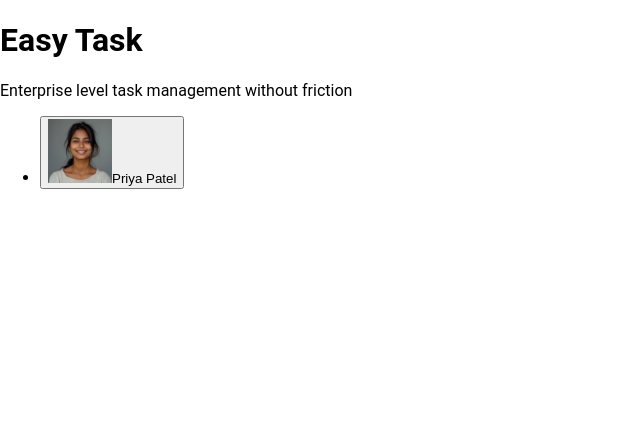
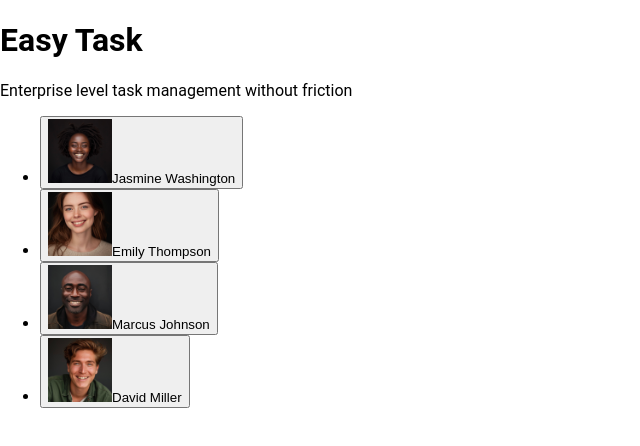
Before and after one commit to farooq-teqniqly/udacity-angular, an Angular app in the folder todo/: page / in a window 1280 px wide. Shown: the top 446 px of the page, without its empty margins (0-640 px from the left). Built offline with nearby package versions, Linux system fonts and the light colour scheme.

Commit message:
refactor: User component uses inputs.

```diff
--- a/todo/src/app/app.component.html
+++ b/todo/src/app/app.component.html
@@ -2,7 +2,16 @@
 <main>
   <ul id="users">
     <li>
-      <app-user />
+      <app-user [avatar]="users[0].avatar" [name]="users[0].name" />
+    </li>
+    <li>
+      <app-user [avatar]="users[1].avatar" [name]="users[1].name" />
+    </li>
+    <li>
+      <app-user [avatar]="users[2].avatar" [name]="users[2].name" />
+    </li>
+    <li>
+      <app-user [avatar]="users[3].avatar" [name]="users[3].name" />
     </li>
   </ul>
 </main>
--- a/todo/src/app/app.component.ts
+++ b/todo/src/app/app.component.ts
@@ -3,6 +3,7 @@
 import { Component } from "@angular/core";
 import { HeaderComponent } from "./header/header.component";
 import { UserComponent } from "./user/user.component";
+import { DUMMY_USERS } from "./dummy-users";
 
 @Component({
   selector: "app-root",
@@ -10,4 +11,6 @@
   templateUrl: "./app.component.html",
   styleUrl: "./app.component.css",
 })
-export class AppComponent {}
+export class AppComponent {
+  users = DUMMY_USERS;
+}
--- a/todo/src/app/user/user.component.html
+++ b/todo/src/app/user/user.component.html
@@ -1,6 +1,6 @@
 <div>
-  <button (click)="onSelectUser()">
-    <img ngSrc="{{ imagePath() }}" width="64" height="64" [alt]="name()" />
-    <span>{{ name() }}</span>
+  <button>
+    <img ngSrc="{{ imagePath }}" width="64" height="64" [alt]="name" />
+    <span>{{ name }}</span>
   </button>
 </div>
--- a/todo/src/app/user/user.component.ts
+++ b/todo/src/app/user/user.component.ts
@@ -1,9 +1,5 @@
-import { Component, signal, computed } from "@angular/core";
-import { DUMMY_USERS } from "../dummy-users";
+import { Component, Input } from "@angular/core";
 import { NgOptimizedImage } from "@angular/common";
-
-const randomIndex = () => Math.floor(Math.random() * DUMMY_USERS.length);
-const randomUser = () => DUMMY_USERS[randomIndex()];
 
 @Component({
   selector: "app-user",
@@ -13,11 +9,10 @@
   styleUrl: "./user.component.css",
 })
 export class UserComponent {
-  selectedUser = signal(randomUser());
-  imagePath = computed(() => "assets/users/" + this.selectedUser().avatar);
-  name = computed(() => this.selectedUser().name);
+  @Input() avatar!: string;
+  @Input() name!: string;
 
-  onSelectUser() {
-    this.selectedUser.set(randomUser());
+  get imagePath() {
+    return `assets/users/${this.avatar}`;
   }
 }
```
